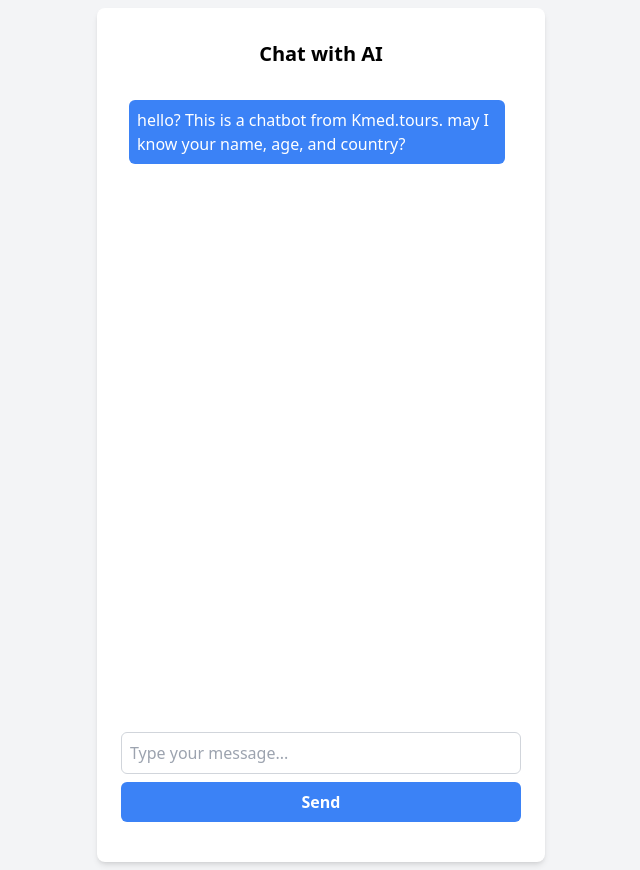
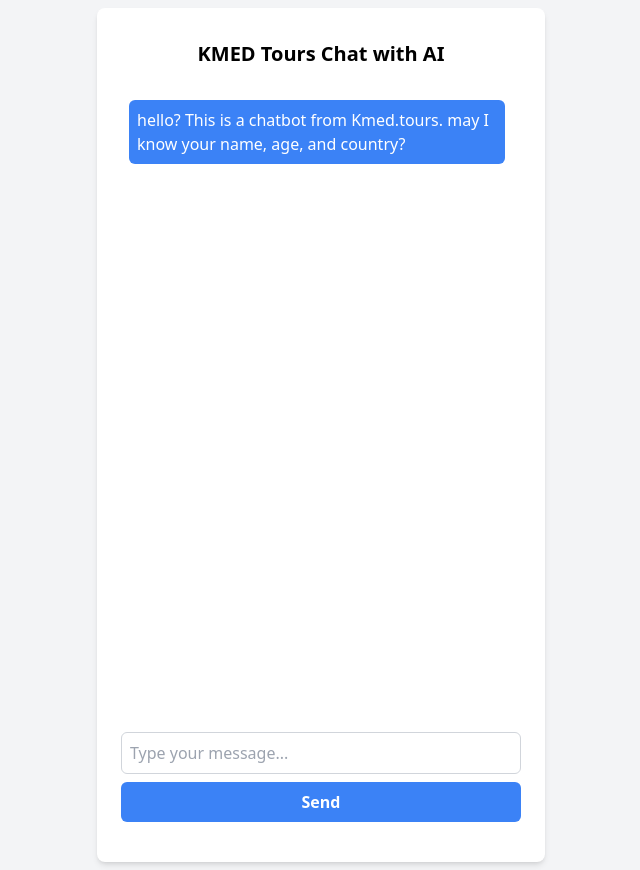
Before and after one commit to ComBba/kmed-tours-chat-service, a Next.js app: page / in a window 1280 px wide. Shown: the whole page, without its empty margins (319-959 px from the left). Built offline with nearby package versions, Linux system fonts and the light colour scheme.

Commit message:
이름 변경

```diff
--- a/pages/index.js
+++ b/pages/index.js
@@ -57,7 +57,7 @@
   return (
     <div className="flex flex-col items-center justify-center min-h-screen py-2 bg-gray-100">
       <div className="w-full max-w-md px-4 py-8 bg-white rounded-lg shadow-md">
-        <h2 className="mb-4 text-xl font-bold text-center">Chat with AI</h2>
+        <h2 className="mb-4 text-xl font-bold text-center">KMED Tours Chat with AI</h2>
         <Chat messages={messages.concat(loading ? loadingMessage : [])} />
         <ChatInput onSend={handleChatSubmit} disabled={loading} />
       </div>
```
Also changed, not shown: 1 other file (tests, documents, lock files or other folders).
